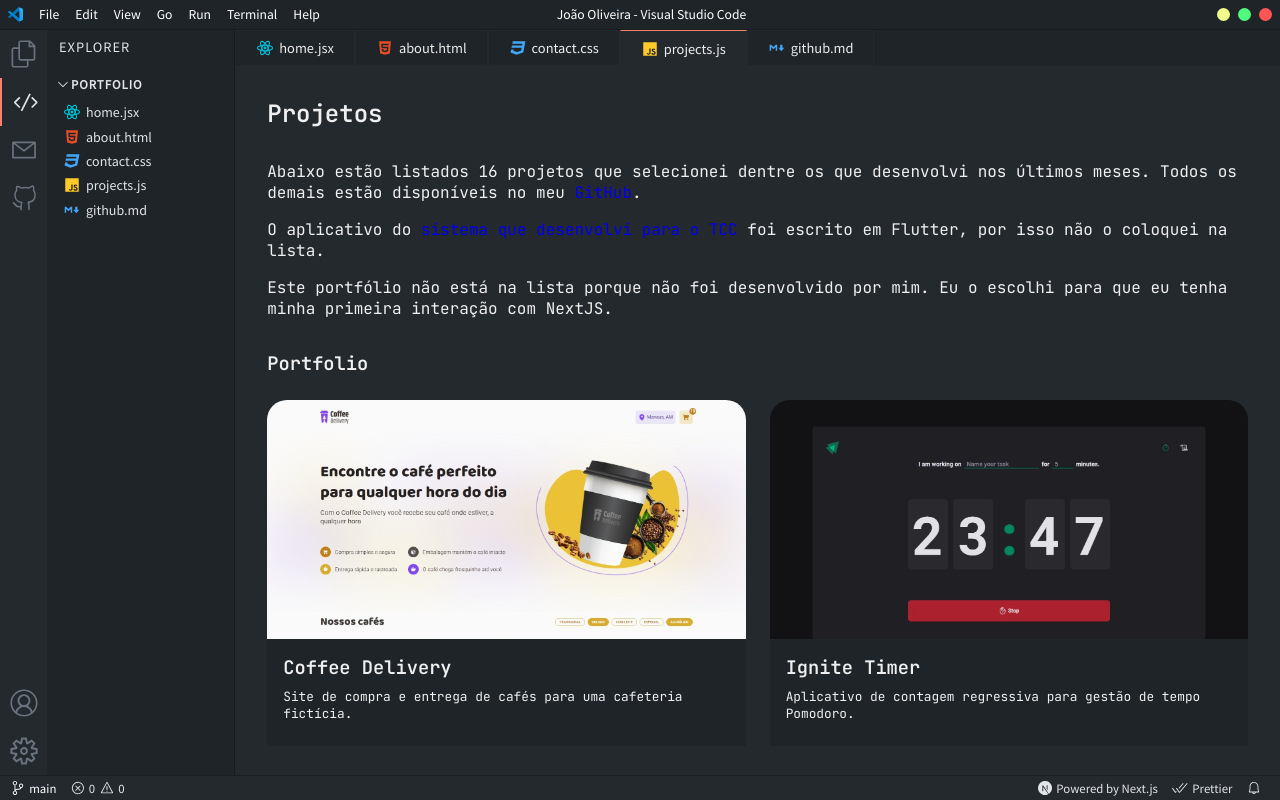
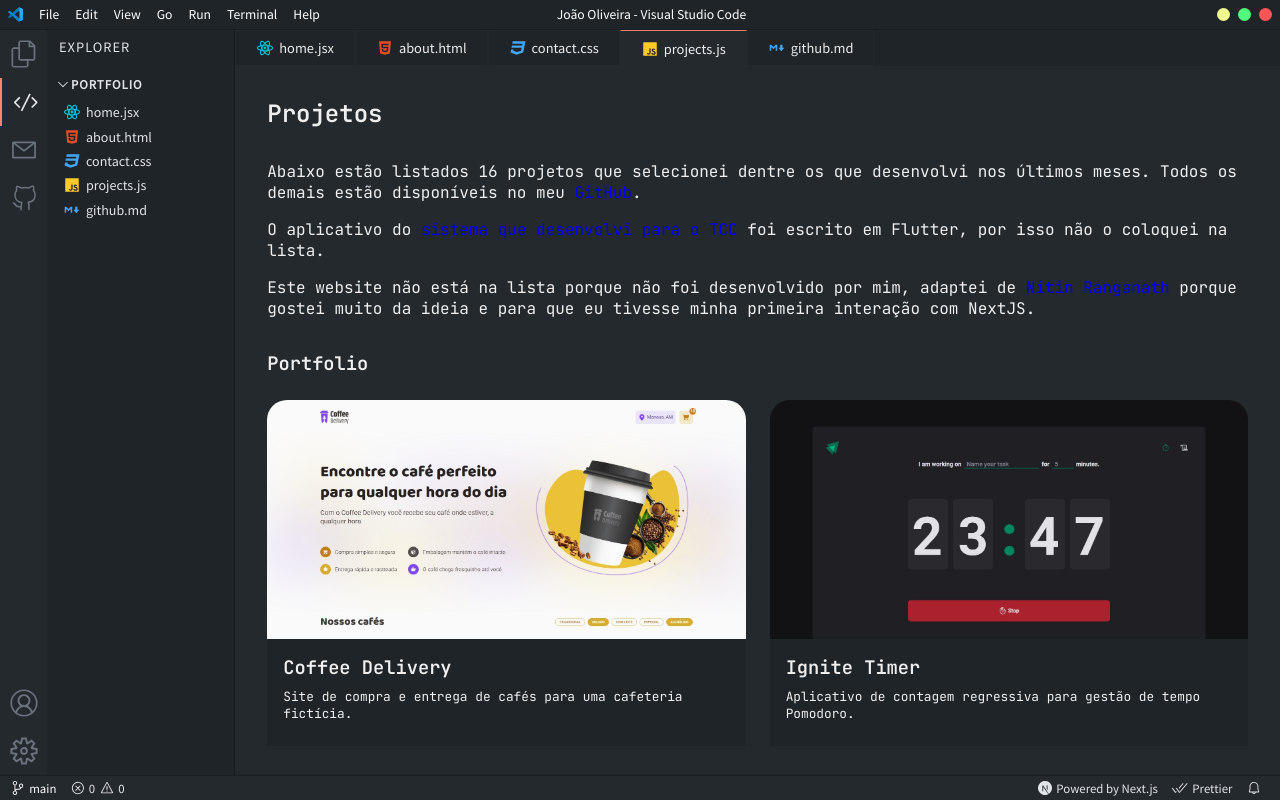
Before and after one commit to jvmdo/vscode-portfolio, a Next.js app: page /projects in a window 1280 px wide. Built offline with nearby package versions, Linux system fonts and the light colour scheme.

Commit message:
fix source code links

```diff
--- a/pages/api/projects.json
+++ b/pages/api/projects.json
@@ -51,7 +51,8 @@
     "image": "/ignite-feed.jpeg",
     "description": "Página para feed de postagens, comentários em postagens, likes e remoção de um site fictício.",
     "tags": ["react", "css-modules", "responsivo"],
-    "source_code": "https://ignite-feed-jvmdo.vercel.app/"
+    "source_code": "https://github.com/jvmdo/rocketseat-ignite/tree/main/reactjs/ignite-feed",
+    "demo": "https://ignite-feed-jvmdo.vercel.app/"
   },
   {
     "id": 5,
@@ -68,7 +69,8 @@
     "image": "/random-country.jpeg",
     "description": "Aplicativo desenvolvido durante o desafio 30 dias de React que apresentar informações sobre um país aleatório ao pressionar um botão. É possível também alternar entre temas dark e light.",
     "tags": ["react"],
-    "source_code": "https://random-country-flag-jvmdo.vercel.app/"
+    "source_code": "https://github.com/jvmdo/30-days-of-react/tree/main/08_Day_States/exercises",
+    "demo": "https://random-country-flag-jvmdo.vercel.app/"
   },
   {
     "id": 7,
--- a/pages/projects.jsx
+++ b/pages/projects.jsx
@@ -19,8 +19,13 @@ const ProjectsPage = ({ projects }) => {
         foi escrito em Flutter, por isso não o coloquei na lista.
       </p>
       <p className={styles.paragraph}>
-        Este portfólio não está na lista porque não foi desenvolvido por mim. Eu
-        o escolhi para que eu tenha minha primeira interação com NextJS.
+        Este website não está na lista porque não foi desenvolvido por mim,
+        adaptei de{" "}
+        <a href="https://github.com/itsnitinr/vscode-portfolio">
+          Nitin Ranganath
+        </a>{" "}
+        porque gostei muito da ideia e para que eu tivesse minha primeira
+        interação com NextJS.
       </p>
       <h3 className={styles.subtitle}>Portfolio</h3>
       <div className={styles.container}>
```
